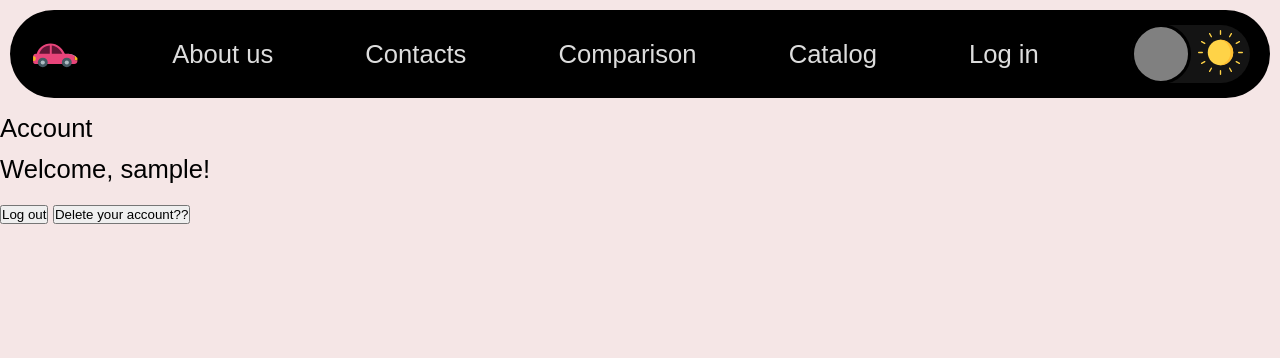
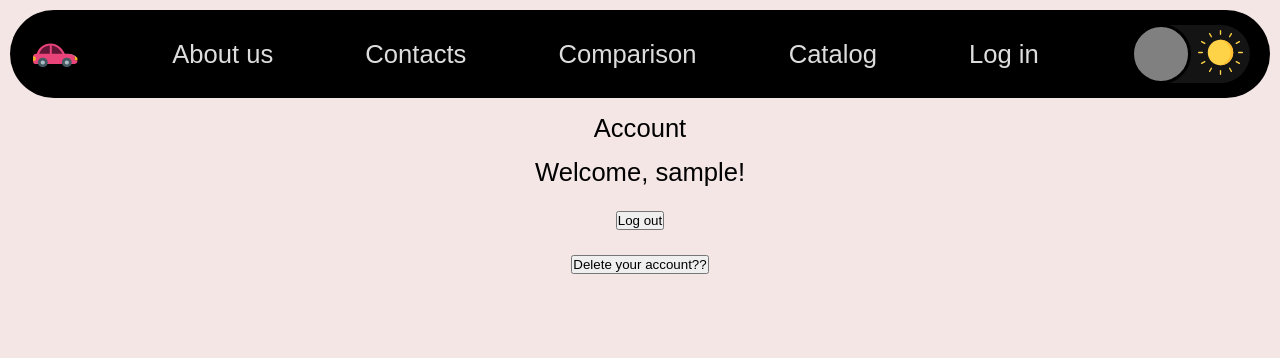
Before and after one commit to Tucptak/Projekt-JDTP, a Flask app: page /account in a window 1280 px wide. Shown: the top 358 px of the page. Run offline with Flask 3, Linux system fonts and the light colour scheme; the visitor is signed in with stand-in values (Sample User, id 1).

Commit message:
account buttons and css idk

```diff
--- /dev/null
+++ b/static/css/account/account.css
@@ -0,0 +1,20 @@
+#main{
+	display: flex;
+	flex-direction: column;
+	gap: 0.2rem;
+	margin-left: auto; margin-right: auto;
+	width: 40%;
+	align-items: center;
+}
+
+#main > button{
+	width: 50%;
+	align-self: center;
+	transition: transform 0.2s, background-color 0.2s;
+}
+
+#main > button:hover {
+	cursor: pointer;
+	transform: scale(1.05);
+	transition: transform 0.2s, background-color 0.2s;
+}
--- a/templates/account.html
+++ b/templates/account.html
@@ -6,7 +6,7 @@
     <link rel="stylesheet" href="/static/css/navbar.css">
     <link rel="stylesheet" href="/static/css/typography.css">
     <link rel="stylesheet" href="/static/css/about/main.css">
-    <link rel="stylesheet" href="/static/css/login/login.css">
+    <link rel="stylesheet" href="/static/css/account/account.css">
     <title>Account</title>
 
 </head>
@@ -46,10 +46,12 @@
 </div>
 
     <main>
-        <p class="text">Account</p>
-        <p class="text">Welcome, {{ username }}!</p>
-        <a href="{{ url_for('logout') }}"><button id="logout-btn">Log out</button></a>
-        <a href="{{ url_for('delete_account') }}"><button id="delete-btn">Delete your account??</button></a>
+		<div id="main">
+			<p class="text">Account</p>
+			<p class="text">Welcome, {{ username }}!</p>
+			<a href="{{ url_for('logout') }}"><button id="logout-btn">Log out</button></a>
+			<a href="{{ url_for('delete_account') }}"><button id="delete-btn">Delete your account??</button></a>
+		</div>
     </main>
 
 </body>
```
